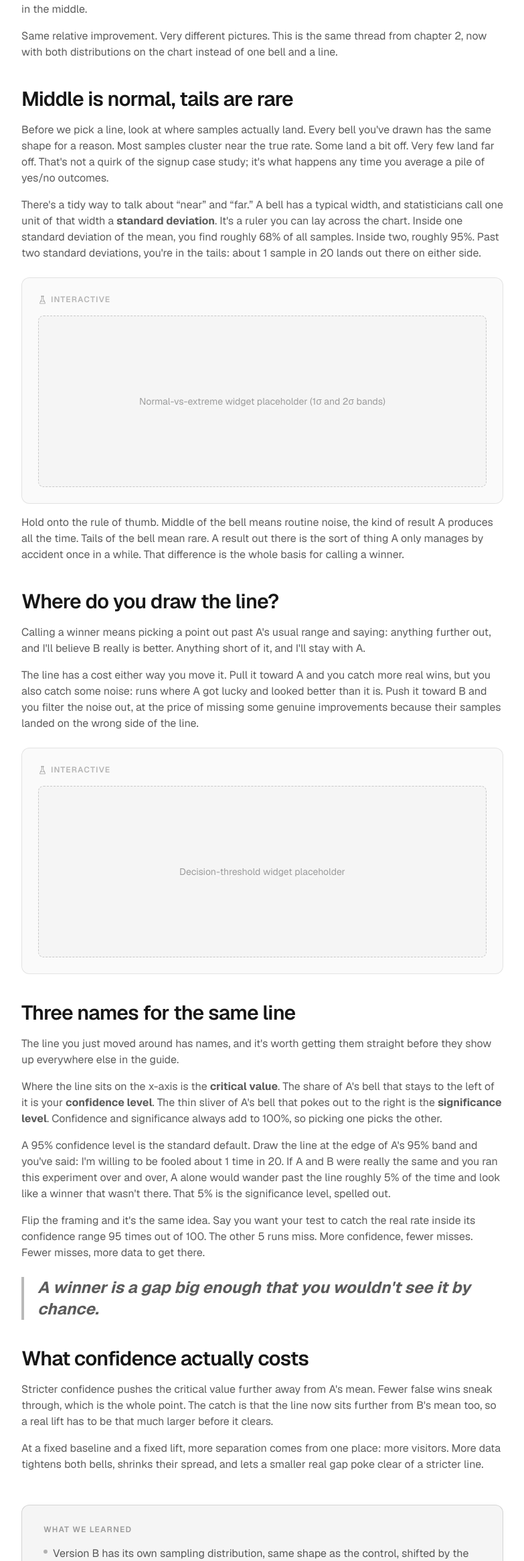
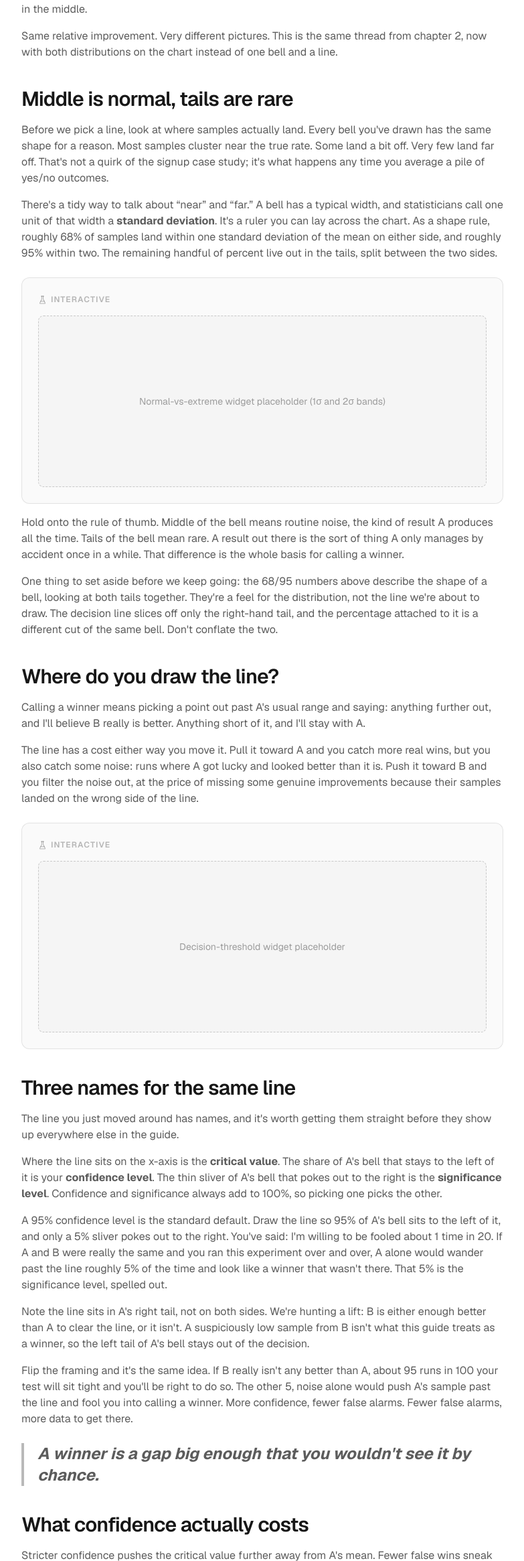
Before and after one commit to codedebugrepeat/ab-test-guide, a Next.js app: page /how-sure-do-you-need-to-be in a window 1280 px wide. Shown: the part 1254-3584 px from the top of the page at 67% size, without its empty margins (120-903 px from the left). Built offline with nearby package versions, Linux system fonts and the light colour scheme.

Commit message:
PR feedback

```diff
--- a/app/how-sure-do-you-need-to-be/page.tsx
+++ b/app/how-sure-do-you-need-to-be/page.tsx
@@ -109,10 +109,11 @@ export default function Section3Page() {
         There&apos;s a tidy way to talk about &ldquo;near&rdquo; and
         &ldquo;far.&rdquo; A bell has a typical width, and statisticians call
         one unit of that width a <strong>standard deviation</strong>.
-        It&apos;s a ruler you can lay across the chart. Inside one standard
-        deviation of the mean, you find roughly 68% of all samples. Inside
-        two, roughly 95%. Past two standard deviations, you&apos;re in the
-        tails: about 1 sample in 20 lands out there on either side.
+        It&apos;s a ruler you can lay across the chart. As a shape rule,
+        roughly 68% of samples land within one standard deviation of the
+        mean on either side, and roughly 95% within two. The remaining
+        handful of percent live out in the tails, split between the two
+        sides.
       </p>
 
       <div className="mt-6">
@@ -127,6 +128,15 @@ export default function Section3Page() {
         rare. A result out there is the sort of thing A only manages by
         accident once in a while. That difference is the whole basis for
         calling a winner.
+      </p>
+
+      <p className="mt-4 text-foreground/70">
+        One thing to set aside before we keep going: the 68/95 numbers above
+        describe the shape of a bell, looking at both tails together.
+        They&apos;re a feel for the distribution, not the line we&apos;re
+        about to draw. The decision line slices off only the right-hand
+        tail, and the percentage attached to it is a different cut of the
+        same bell. Don&apos;t conflate the two.
       </p>
 
       <h2 className="mt-10 text-2xl font-semibold tracking-tight sm:text-3xl">
@@ -172,19 +182,30 @@ export default function Section3Page() {
       </p>
 
       <p className="mt-4 text-foreground/70">
-        A 95% confidence level is the standard default. Draw the line at the
-        edge of A&apos;s 95% band and you&apos;ve said: I&apos;m willing to be
-        fooled about 1 time in 20. If A and B were really the same and you
-        ran this experiment over and over, A alone would wander past the line
-        roughly 5% of the time and look like a winner that wasn&apos;t there.
-        That 5% is the significance level, spelled out.
+        A 95% confidence level is the standard default. Draw the line so 95%
+        of A&apos;s bell sits to the left of it, and only a 5% sliver pokes
+        out to the right. You&apos;ve said: I&apos;m willing to be fooled
+        about 1 time in 20. If A and B were really the same and you ran this
+        experiment over and over, A alone would wander past the line roughly
+        5% of the time and look like a winner that wasn&apos;t there. That 5%
+        is the significance level, spelled out.
       </p>
 
       <p className="mt-4 text-foreground/70">
-        Flip the framing and it&apos;s the same idea. Say you want your test
-        to catch the real rate inside its confidence range 95 times out of
-        100. The other 5 runs miss. More confidence, fewer misses. Fewer
-        misses, more data to get there.
+        Note the line sits in A&apos;s right tail, not on both sides. We&apos;re
+        hunting a lift: B is either enough better than A to clear the line, or
+        it isn&apos;t. A suspiciously low sample from B isn&apos;t what this
+        guide treats as a winner, so the left tail of A&apos;s bell stays out
+        of the decision.
+      </p>
+
+      <p className="mt-4 text-foreground/70">
+        Flip the framing and it&apos;s the same idea. If B really isn&apos;t
+        any better than A, about 95 runs in 100 your test will sit tight and
+        you&apos;ll be right to do so. The other 5, noise alone would push
+        A&apos;s sample past the line and fool you into calling a winner.
+        More confidence, fewer false alarms. Fewer false alarms, more data
+        to get there.
       </p>
 
       <Quote>
```
Also changed, not shown: 2 other files (tests, documents, lock files or other folders).
